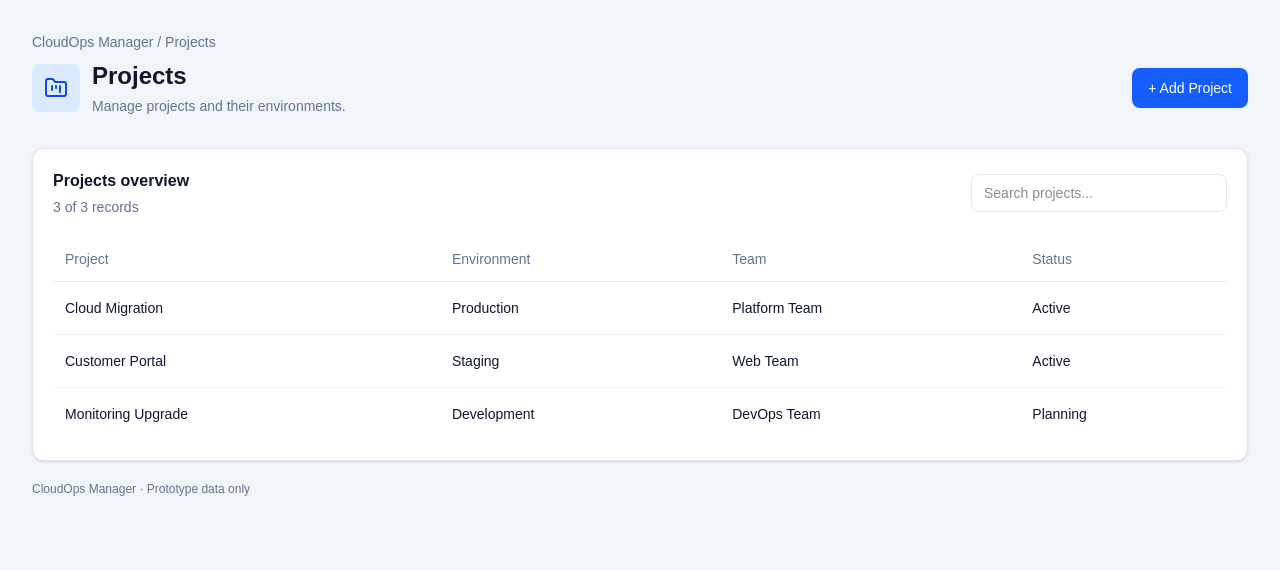
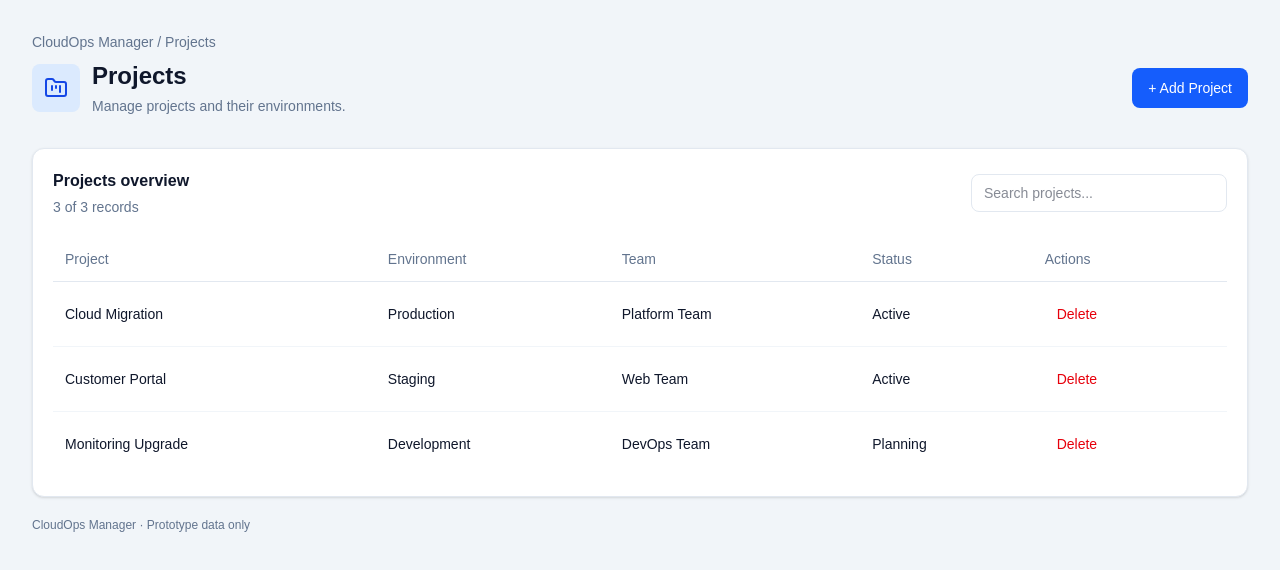
Before and after one commit to MedMassous/cloudops-manager, a Next.js app in the folder frontend/: page /projects in a window 1280 px wide. Shown: the top 570 px of the page. Built offline with nearby package versions, Linux system fonts and the light colour scheme.

Commit message:
Add resource deletion actions

```diff
--- a/frontend/src/components/ResourcePage.tsx
+++ b/frontend/src/components/ResourcePage.tsx
@@ -26,11 +26,13 @@ export default function ResourcePage({
     columns.map(() => "")
   );
 
-  const filteredRows = records.filter((row) =>
-    row.some((value) =>
-      value.toLowerCase().includes(search.toLowerCase().trim())
-    )
-  );
+  const filteredRows = records
+    .map((row, index) => ({ row, index }))
+    .filter(({ row }) =>
+      row.some((value) =>
+        value.toLowerCase().includes(search.toLowerCase().trim())
+      )
+    );
 
   const addLabel =
     title === "Users"
@@ -54,9 +56,19 @@ export default function ResourcePage({
       return;
     }
 
-    setRecords((currentRecords) => [...currentRecords, formValues]);
+    setRecords((currentRecords) => [...currentRecords, [...formValues]]);
     setFormValues(columns.map(() => ""));
     setIsFormOpen(false);
+  }
+
+  function handleDeleteRecord(index: number) {
+    if (!window.confirm(`Delete this ${addLabel.toLowerCase()}?`)) {
+      return;
+    }
+
+    setRecords((currentRecords) =>
+      currentRecords.filter((_, recordIndex) => recordIndex !== index)
+    );
   }
 
   return (
@@ -94,9 +106,7 @@ export default function ResourcePage({
             onSubmit={handleAddRecord}
             className="w-full max-w-lg rounded-xl bg-white p-6 shadow-xl"
           >
-            <h2 className="mb-5 text-xl font-bold">
-              Add {addLabel}
-            </h2>
+            <h2 className="mb-5 text-xl font-bold">Add {addLabel}</h2>
 
             <div className="space-y-4">
               {columns.map((column, index) => (
@@ -104,6 +114,7 @@ export default function ResourcePage({
                   <label className="mb-1 block text-sm font-medium">
                     {column}
                   </label>
+
                   <input
                     required
                     value={formValues[index]}
@@ -127,6 +138,7 @@ export default function ResourcePage({
               >
                 Cancel
               </button>
+
               <button
                 type="submit"
                 className="rounded-lg bg-blue-600 px-4 py-2 text-sm font-medium text-white hover:bg-blue-700"
@@ -166,11 +178,12 @@ export default function ResourcePage({
                     {column}
                   </th>
                 ))}
+                <th className="px-3 py-3 font-medium">Actions</th>
               </tr>
             </thead>
 
             <tbody>
-              {filteredRows.map((row, index) => (
+              {filteredRows.map(({ row, index }) => (
                 <tr
                   key={`${title}-${index}`}
                   className="border-b border-slate-100 last:border-0"
@@ -183,13 +196,23 @@ export default function ResourcePage({
                       {value}
                     </td>
                   ))}
+
+                  <td className="px-3 py-4">
+                    <button
+                      type="button"
+                      onClick={() => handleDeleteRecord(index)}
+                      className="rounded-md px-3 py-1.5 text-sm font-medium text-red-600 hover:bg-red-50"
+                    >
+                      Delete
+                    </button>
+                  </td>
                 </tr>
               ))}
 
               {filteredRows.length === 0 && (
                 <tr>
                   <td
-                    colSpan={columns.length}
+                    colSpan={columns.length + 1}
                     className="px-3 py-8 text-center text-slate-500"
                   >
                     {records.length === 0
```
